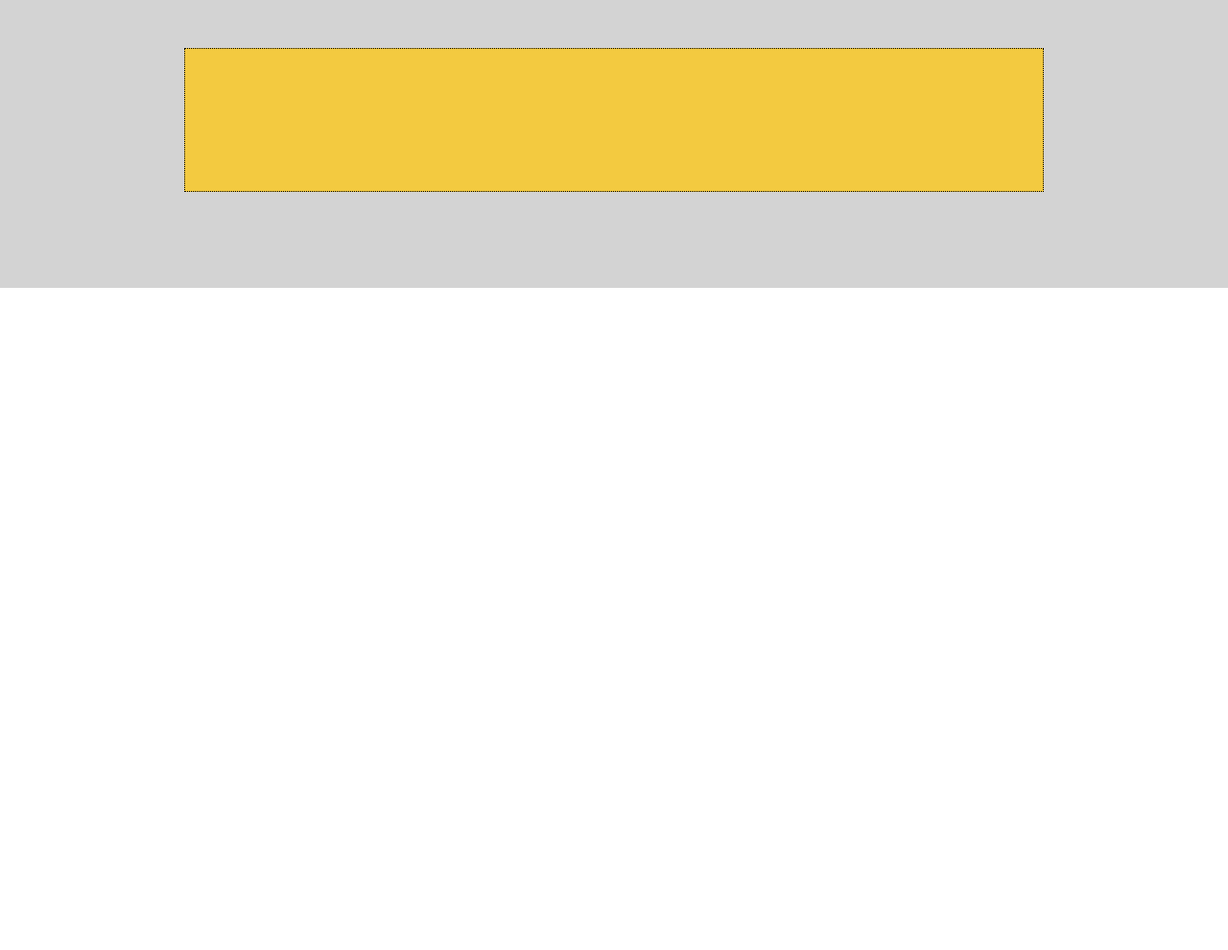
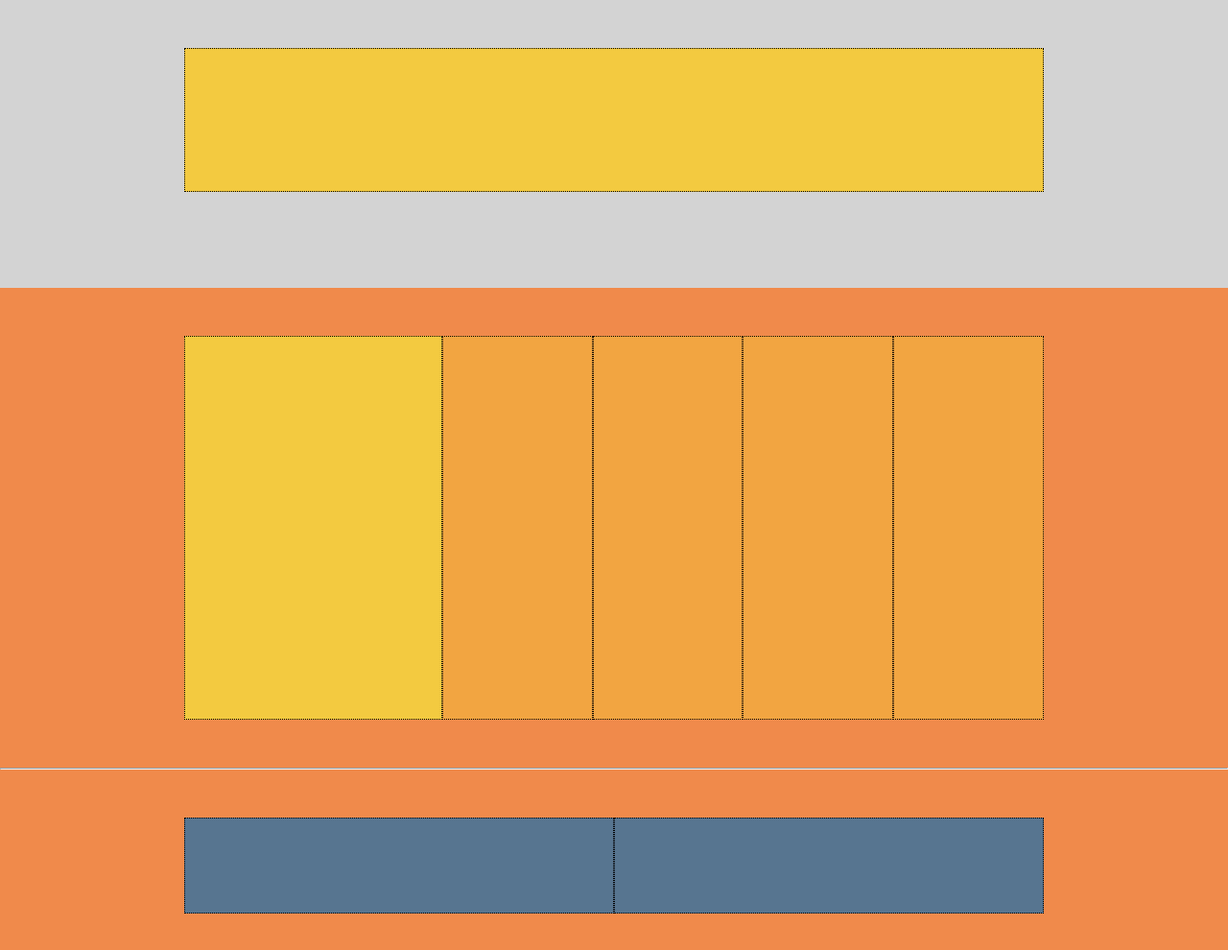
Before and after one commit to EsterSPR/htmlcss-struttura-discord, a plain HTML site: page index.html in a window 1280 px wide. Shown: the part 3290-4280 px from the top of the page at 96% size. Before the commit the page ends 3590 px from the top, so only its background shows below. Drawn offline with Linux system fonts and the light colour scheme.

Commit message:
Inserito footer

```diff
--- a/css/style.css
+++ b/css/style.css
@@ -108,3 +108,41 @@ header{
     height: 150px;
     border: 1px dotted  black;
 }
+
+/*footer*/
+
+footer {
+    background-color: #F08A4B;
+    width: 100%;
+    display: flex;
+    justify-content: center;
+    flex-direction: column;
+}
+
+.footer-content {
+    width: 70%;
+    display: flex;
+    justify-content: center;
+    margin: 50px auto;
+}
+
+.footer-column-first {
+    width: 30%;
+    height: 400px;
+    background-color: #F3CA40;
+    border: 1px dotted  black;
+}
+
+.footer-column-sm {
+    background-color: #F2A541;
+    height: 400px;
+    width: calc(70%/4);
+    border: 1px dotted  black;
+}
+
+.footer-column {
+    background-color: #577590;
+    width: 50%;
+    height: 100px;
+    border: 1px dotted  black;
+}
--- a/index.html
+++ b/index.html
@@ -54,7 +54,20 @@
     </main>
 
     <footer>
+        <div class="footer-content">
+            <div class="footer-column-first"></div>
+            <div class="footer-column-sm"></div>
+            <div class="footer-column-sm"></div>
+            <div class="footer-column-sm"></div>
+            <div class="footer-column-sm"></div>
+        </div>
 
+        <hr>
+
+        <div class="footer-content">
+            <div class="footer-column"></div>
+            <div class="footer-column"></div>
+        </div>
     </footer>
 
 </body>
```
